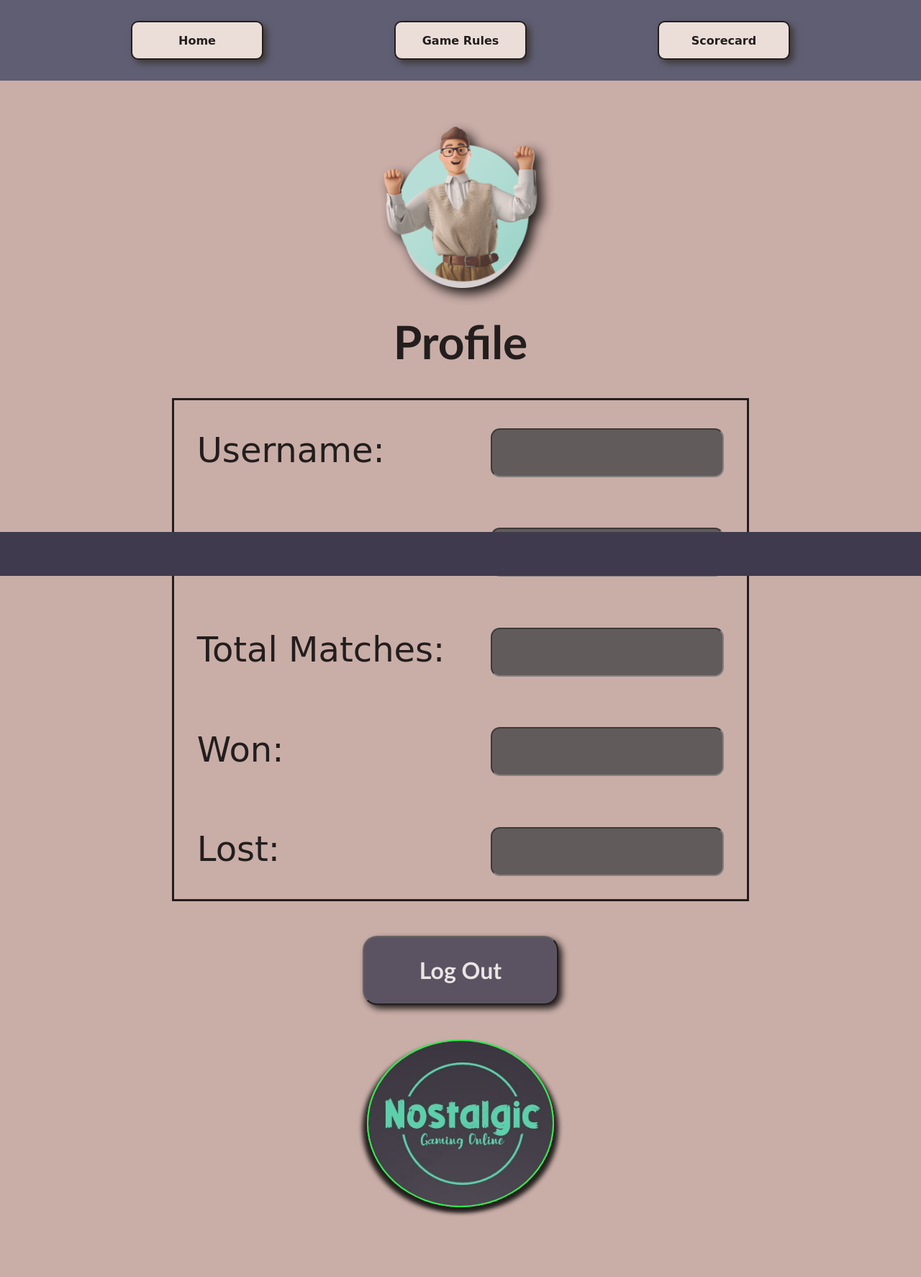
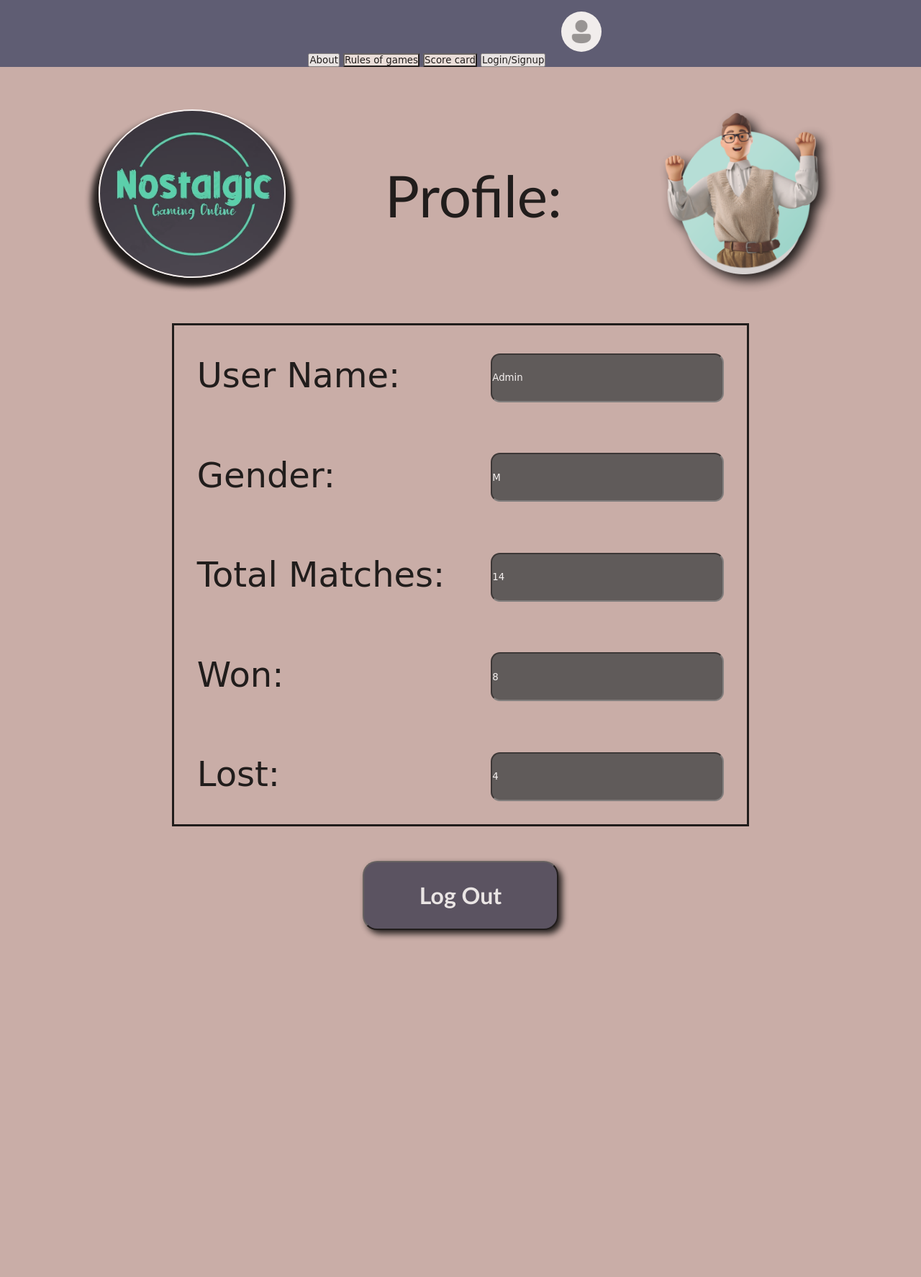
Before and after one commit to hightechgmr/Minor-Project-bcaFinalYear, a PHP site: page /profile.php in a window 1280 px wide. Shown: the whole page at 72% size. After the commit the page ends 1304 px from the top, so only its background shows below. Run offline with PHP 8.4, Linux system fonts and the light colour scheme; a user stored in the database is signed in; data comes from the database, SQL or seed files in the repository.

Commit message:
Update profile.php

```diff
--- a/profile.php
+++ b/profile.php
@@ -1,3 +1,63 @@
+<?php
+session_start();
+
+
+if (!isset($_SESSION['user'])) {
+    header("Location: login.php");
+    exit();
+}
+
+// Database connection
+$conn = mysqli_connect("localhost", "root", "", "tictactoe");
+
+if (!$conn) {
+    die("Connection failed: " . mysqli_connect_error());
+}
+
+// Logged-in user
+$user = $_SESSION['user'];
+
+
+//  USER DATA
+$userQuery = "SELECT username, gender FROM users WHERE username='$user'";
+$userResult = mysqli_query($conn, $userQuery);
+
+if ($userResult && mysqli_num_rows($userResult) > 0) {
+    $userData = mysqli_fetch_assoc($userResult);
+    $username = $userData['username'];
+    $gender = $userData['gender'];
+} else {
+    $username = "Not Found";
+    $gender = "Not Found";
+}
+
+
+//SCORE DATA
+$scoreQuery = "
+SELECT
+    COALESCE(SUM(total_matches),0) AS total_matches,
+    COALESCE(SUM(won),0) AS won,
+    COALESCE(SUM(lost),0) AS lost
+FROM scorecard
+WHERE user_name='$user'
+";
+
+$scoreResult = mysqli_query($conn, $scoreQuery);
+
+if ($scoreResult) {
+    $scoreData = mysqli_fetch_assoc($scoreResult);
+
+    $total_matches = $scoreData['total_matches'];
+    $won = $scoreData['won'];
+    $lost = $scoreData['lost'];
+} else {
+    $total_matches = 0;
+    $won = 0;
+    $lost = 0;
+}
+?>
+
+
 <!DOCTYPE html>
 <html lang="en">
 <head>
@@ -8,57 +68,52 @@
 </head>
 <body>
     <header>
-      <nav class="navigation">
-        <a href="indexafterlogin.php">Home</a>
-        <a href="rule.php">Game Rules</a>
-        <a href="score.php">Scorecard</a>
-      </nav>
+        <div class="border"></div>
+        <div class="navbar">
+            <div class="buttons">
+                <input type="button" id="about" class="button" value="About">
+                <input type="button" id="ruleofgame" class="button" value="Rules of games" style="background-color:#F2E9E4;" onclick="window.location.href='rule.php'">
+                <input type="button" id="scorecard" class="button" value="Score card" style="background-color:#F2E9E4;" onclick="window.location.href='scorecard.php'">
+                <input type="button" id="log-sign" class="button" value="Login/Signup">
+                <img src="images/profile.png" alt="profile" id="profile" onclick="window.location.href='scorecard.php'">
+            </div>
+        </div>
     </header>
-
-    <content class="content">
-        <div class="head2">
-            <div id="profilepic">
-                <img src="images/profilemale.png" alt="profile pic" id="malepic">
-            </div>
-            <div class="headings" style="color: black;
-    font-family: 'Gill Sans', 'Gill Sans MT', Calibri, 'Trebuchet MS', sans-serif;"> Profile </div>
+    <content>
+        <div class="head">
+            <div id="div-logo"><img src="images/logo.jpeg" alt="logo" id="logo"></div>
+            <div id="topic">Profile:</div>
+            <div id="profilepic"><img src="images/profilemale.png" alt="profile pic" id="malepic"></div>
         </div>
-
-
         <table id="frm-table">
             <tr>
-                <td>Username:</td>
-                <td><input type="text" id="usrnm"></td>
+                <td>User Name:</td>
+                <td><input type="text" value="<?php echo $username; ?>" readonly></td>
             </tr>
             <tr>
                 <td>Gender:</td>
-                <td><input type="text" id="Gender"></td>
+                <td><input type="text" value="<?php echo $gender; ?>" readonly></td>
             </tr>
             <tr>
                 <td>Total Matches:</td>
-                <td><input type="text" id="Totlmatch"></td>
+                <td><input type="text" value="<?php echo $total_matches; ?>" readonly></td>
             </tr>
             <tr>
                 <td>Won:</td>
-                <td><input type="text" id="won"></td>
+                <td><input type="text" value="<?php echo $won; ?>" readonly></td>
             </tr>
             <tr>
                 <td>Lost:</td>
-                <td><input type="text" id="lost"></td>
+                <td><input type="text" value="<?php echo $lost; ?>" readonly></td>
             </tr>
         </table>
-
         <div id="rmv">
-            <input type="button" id="rmvacc" value="Log Out">
+            <input type="button"  id="rmvacc" value="Log Out">
         </div>
 
-        <div id="div-logo">
-                <img src="images/logo.jpeg" alt="logo" id="logo2">
-            </div>
     </content>
-
-    <footer class="fotter">
+    <footer id="footer">
+        <div></div>
     </footer>
-
 </body>
 </html>
```
